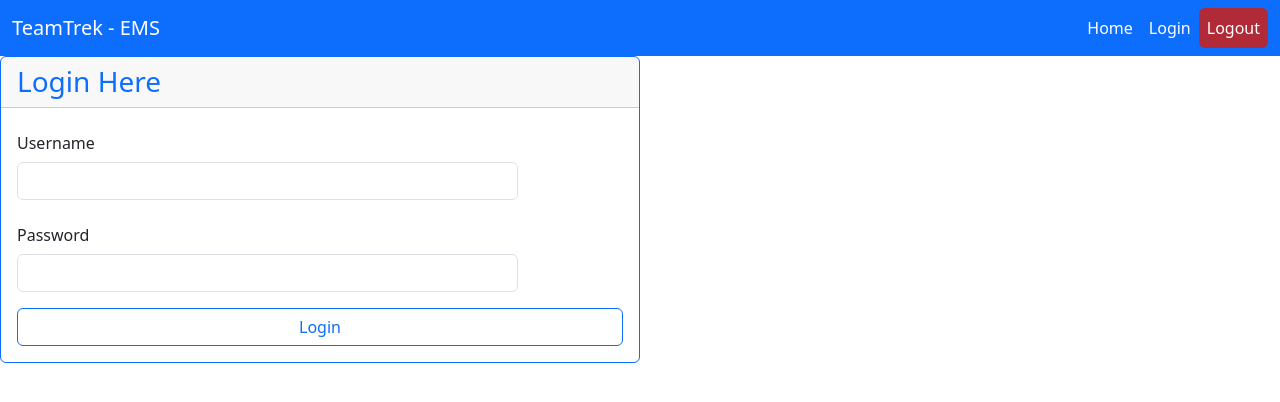
After one commit to sathish0305/Employee-Data-Management, a Django app: page /employee//login in a window 1280 px wide. The commit adds this page. Shown: the top 402 px of the page. Run offline with Django 4.2, Linux system fonts and the light colour scheme; some libraries are stand-ins or nearby versions.

Commit message:
login page added

```diff
--- a/employeeApp/templates/employeeApp/employeedata_detail.html
+++ b/employeeApp/templates/employeeApp/employeedata_detail.html
@@ -4,7 +4,7 @@
 {% load static %}
 <div class="container d-flex align-items-center flex-column" style="height:91dvh">
     <h3 class="mt-5">Employee Details</h3>
-    <div class="card mx-auto" style="width: 700px;">
+    <div class="card mx-auto">
         <div class="row g-0">
           <div class="col-md-4 d-flex align-items-center">
             <img src="{% static 'images/manager.png' %}" class=" img-fluid rounded-start" alt="...">
--- a/employeeApp/urls.py
+++ b/employeeApp/urls.py
@@ -5,6 +5,7 @@ app_name = 'empapp'
 
 urlpatterns = [
     path('',views.EmployeeList.as_view(),name='list'),
+    path('/login',views.user_login,name='login'),
     path('<int:pk>',views.EmployeeDetailView.as_view(),name='detail'),
     path('create/',views.EmployeeCreateView.as_view(),name='create'),
     path('update/<int:pk>/',views.EmployeeUpdateView.as_view(),name='update'),
--- a/employeeApp/views.py
+++ b/employeeApp/views.py
@@ -1,11 +1,11 @@
-from typing import Any
 from django.db.models.query import QuerySet
 from django.shortcuts import render
 from django.views.generic import ListView,CreateView,UpdateView,DeleteView,DetailView
 from employeeApp.models import EmployeeData
 from django.urls import reverse_lazy
-
-from django.core.paginator import Paginator
+from django.http import HttpResponse
+from django.contrib.auth import authenticate,login,logout
+from django.shortcuts import redirect
 
 # Create your views here.
 def index(request):
@@ -46,3 +46,6 @@ class EmployeeDeleteView(DeleteView):
 class EmployeeDetailView(DetailView):
     context_object_name = 'employeeDetail'
     model = EmployeeData
+
+def user_login(request):
+    return render(request,'login.html')
--- a/templates/base.html
+++ b/templates/base.html
@@ -28,9 +28,15 @@
           <span class="navbar-toggler-icon"></span>
         </button>
         <div class="collapse navbar-collapse" id="navbarTogglerDemo02">
-          <ul class="navbar-nav mx-auto mb-2 mb-lg-0">
+          <ul class="navbar-nav  ms-auto mb-2 mb-lg-0">
             <li class="nav-item">
               <a class="nav-link active" aria-current="page" href="/">Home</a>
+            </li>
+            <li class="nav-item">
+              <a class="nav-link active" aria-current="page" href="{% url 'empapp:login' %}">Login</a>
+            </li>
+            <li class="nav-item">
+              <a class="nav-link active btn btn-danger" aria-current="page" href="/">Logout</a>
             </li>
           </ul>
         </div>
--- /dev/null
+++ b/templates/login.html
@@ -0,0 +1,29 @@
+{% extends 'base.html' %}
+
+{% block content %}
+<div class="login-and-register-main">
+    <div class="login-container">
+        <div class="card border-primary mb-3" style="max-width: 40rem;">
+            <h3 class="card-header text-primary">Login Here</h3>
+            <div class="card-body">
+             <form class="d-flex justify-content-center flex-column" action="" method="POST">
+                {% csrf_token %}
+                <div class="mb-3 row">
+                    <label for="inputPassword" class="col-form-label">Username</label>
+                    <div class="col-sm-10">
+                      <input type="text" class="form-control" name="username">
+                    </div>
+                </div>
+                <div class="mb-3 row">
+                    <label for="inputPassword" class="col-form-label">Password</label>
+                    <div class="col-sm-10">
+                      <input type="password" class="form-control" name="password" id="inputPassword">
+                    </div>
+                </div>
+                <input type="submit" class="btn btn-outline-primary" value="Login">
+             </form>
+            </div>
+        </div>
+    </div>
+</div>
+{% endblock %}
```
Also changed, not shown: requirements.txt (added, +7 -0 lines).
